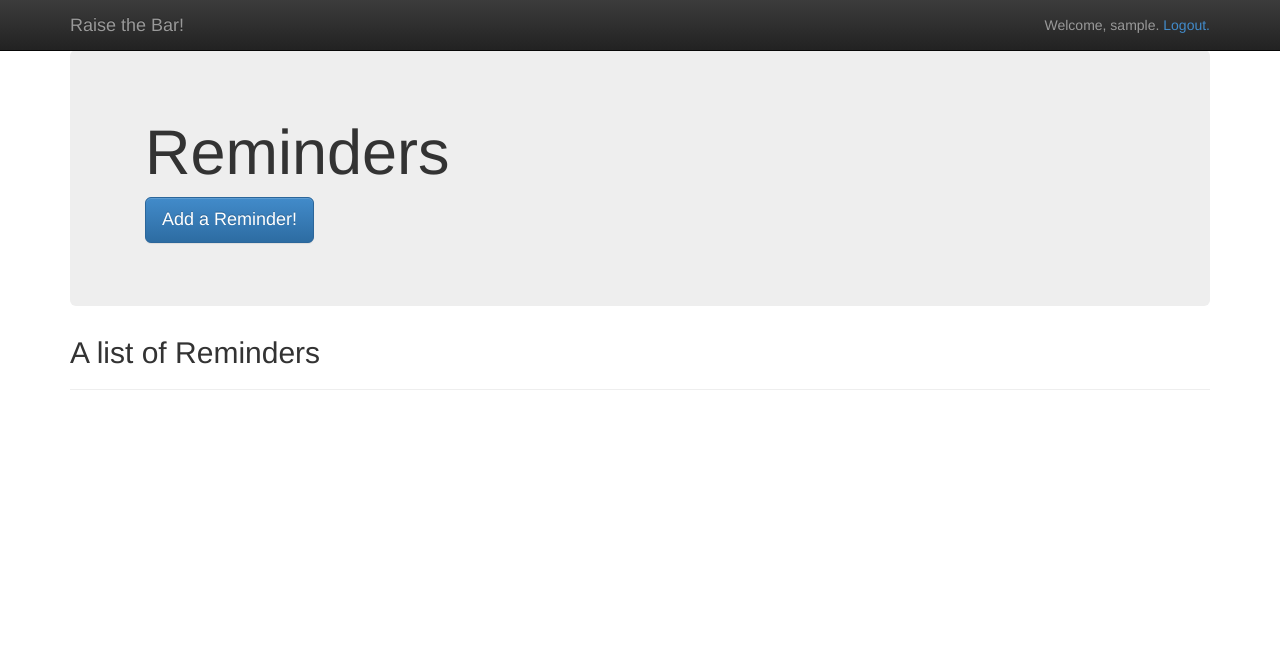
After one commit to mitzvotech/raise-the-bar, a Django app: page /reminders/ in a window 1280 px wide; the page is wider, and only the part inside the window is pictured. The commit adds this page. Shown: the top 650 px of that part. Run offline with Django 3.2, Linux system fonts and the light colour scheme; the visitor is signed in with stand-in values (Sample User, id 1); data that the repository does not hold is empty; some libraries are stand-ins or nearby versions.

Commit message:
updated to have a reminders list

```diff
--- /dev/null
+++ b/app/templates/app/reminder_list.html
@@ -0,0 +1,16 @@
+{% extends "base.html" %}
+{% load bootstrap %}
+{% block content %}
+    <div class="jumbotron">
+      <div class="container">
+        <h1>Reminders</h1>
+        <p><a class="btn btn-primary btn-lg" role="button" href="/firm/add/">Add a Reminder!</a></p>
+	  </div>
+    </div>
+<h2>A list of Reminders</h2>
+    <ul>
+        {% for reminder in object_list %}
+            <li><a href="{{reminder.get_absolute_url}}">{{reminder.reminder_date}}: {{reminder.reminder_content}}</a> -- (Contact details: <a href="{{reminder.note.contact.get_absolute_url}}">{{reminder.note.contact}}</a>)</li>
+        {% endfor %}
+    </ul>
+{% endblock content %}
--- a/app/urls.py
+++ b/app/urls.py
@@ -1,7 +1,7 @@
 from django.conf.urls import patterns, include, url
 from django.contrib.auth.decorators import login_required
 from django.views.generic import ListView, CreateView, UpdateView
-from app.models import Firm, Contact, Note
+from app.models import Firm, Contact, Note, Reminder
 from app.forms import FirmUpdateForm
 
 urlpatterns = patterns('',
@@ -20,5 +20,6 @@ urlpatterns = patterns('',
 	url(r'^note/(?P<note_id>[0-9]+)/$', 'app.views.note_view', name='note-view'),
 	url(r'^note/addreminder/(?P<note_id>[0-9]+)/$', 'app.views.add_reminder', name='reminder-add'),
 	url(r'^reminder/(?P<reminder_id>[0-9]+)/$', 'app.views.reminder_view', name='reminder-view'),
+	url(r'^reminders/$', login_required(ListView.as_view(queryset=Reminder.objects.order_by("reminder_date").filter(done=False)))),
 	url(r'^$', 'app.views.home')
 )
```
Also changed, not shown: app/templates/app/firm_list.html (+13 -4 lines).
